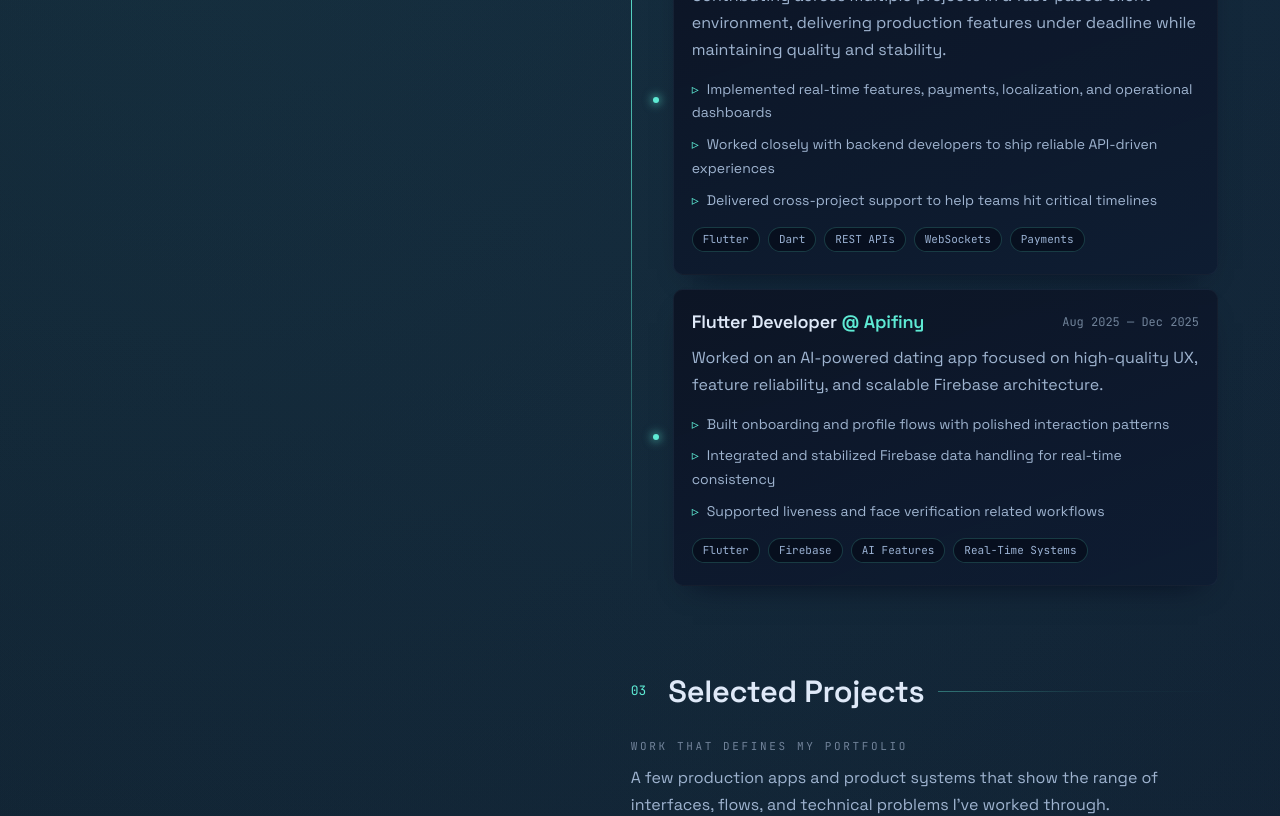
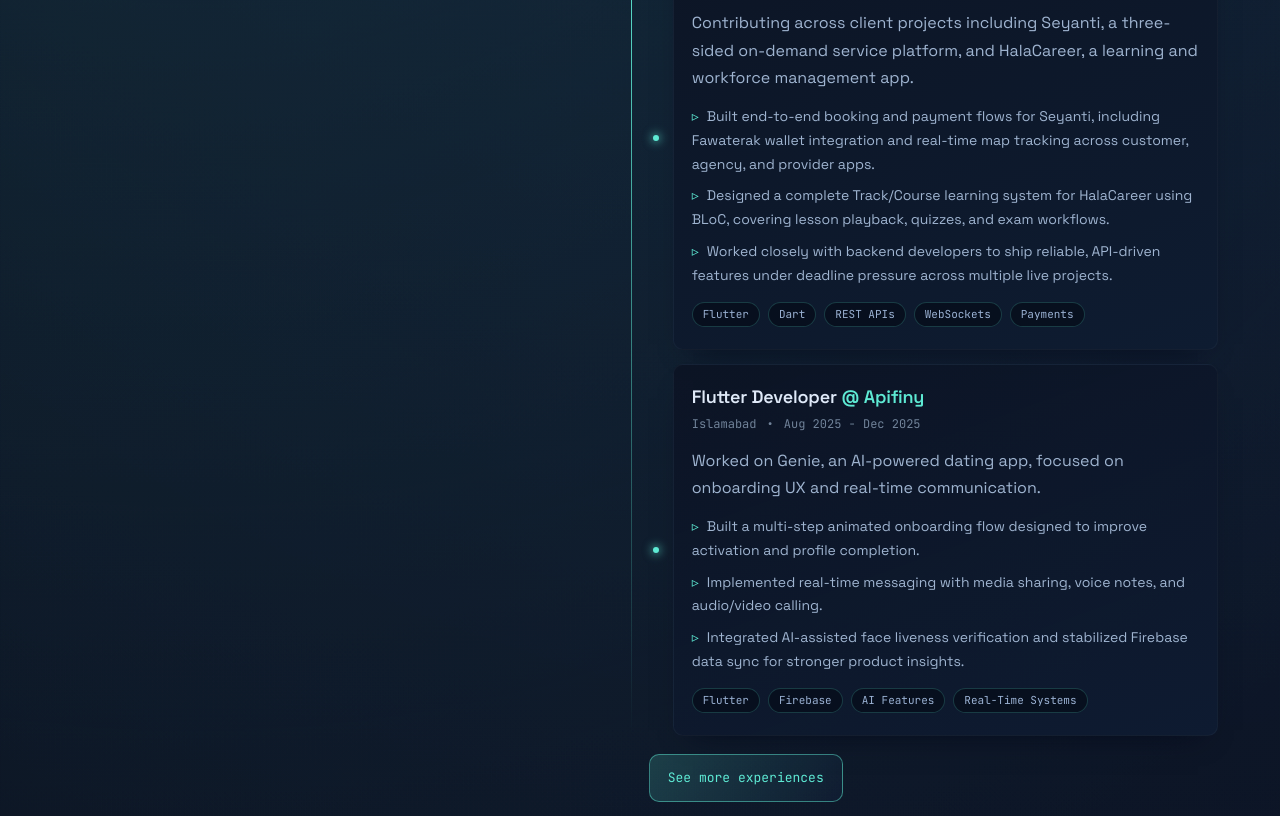
Before and after one commit to IbrarKhanCode/Ibrar-Portfolio, a Next.js app: page / in a window 1280 px wide. Shown: the part 1280-2096 px from the top of the page. Built offline with nearby package versions, Linux system fonts and the light colour scheme.

Commit message:
update experienc and project section

```diff
--- a/components/Experience.tsx
+++ b/components/Experience.tsx
@@ -1,54 +1,136 @@
+"use client";
+
+import { useLayoutEffect, useRef, useState } from "react";
 import SectionHeading from "@/components/SectionHeading";
 
 const experiences = [
   {
-    period: "Jan 2026 — Present",
+    period: "Jan 2026 - Present",
+    location: "Islamabad",
     role: "Flutter Developer",
     company: "ITShifts",
     companyUrl: "https://www.itshifts.com",
     summary:
-      "Contributing across multiple projects in a fast-paced client environment, delivering production features under deadline while maintaining quality and stability.",
+      "Contributing across client projects including Seyanti, a three-sided on-demand service platform, and HalaCareer, a learning and workforce management app.",
     points: [
-      "Implemented real-time features, payments, localization, and operational dashboards",
-      "Worked closely with backend developers to ship reliable API-driven experiences",
-      "Delivered cross-project support to help teams hit critical timelines",
+      "Built end-to-end booking and payment flows for Seyanti, including Fawaterak wallet integration and real-time map tracking across customer, agency, and provider apps.",
+      "Designed a complete Track/Course learning system for HalaCareer using BLoC, covering lesson playback, quizzes, and exam workflows.",
+      "Worked closely with backend developers to ship reliable, API-driven features under deadline pressure across multiple live projects.",
     ],
     tech: ["Flutter", "Dart", "REST APIs", "WebSockets", "Payments"],
   },
   {
-    period: "Aug 2025 — Dec 2025",
+    period: "Aug 2025 - Dec 2025",
+    location: "Islamabad",
     role: "Flutter Developer",
     company: "Apifiny",
     companyUrl: "https://www.linkedin.com/company/apifinytech/posts/?feedView=all",
     summary:
-      "Worked on an AI-powered dating app focused on high-quality UX, feature reliability, and scalable Firebase architecture.",
+      "Worked on Genie, an AI-powered dating app, focused on onboarding UX and real-time communication.",
     points: [
-      "Built onboarding and profile flows with polished interaction patterns",
-      "Integrated and stabilized Firebase data handling for real-time consistency",
-      "Supported liveness and face verification related workflows",
+      "Built a multi-step animated onboarding flow designed to improve activation and profile completion.",
+      "Implemented real-time messaging with media sharing, voice notes, and audio/video calling.",
+      "Integrated AI-assisted face liveness verification and stabilized Firebase data sync for stronger product insights.",
     ],
     tech: ["Flutter", "Firebase", "AI Features", "Real-Time Systems"],
+  },
+  {
+    period: "May 2025 - Jul 2025",
+    location: "Rawalpindi",
+    role: "Flutter Developer Intern",
+    company: "Alfa Origin",
+    companyUrl: "https://alfaorigin.com/",
+    summary:
+      "Contributed as a Flutter developer across three apps, taking features from concept to deployment.",
+    points: [
+      "Built a task-based earning app with email/Google authentication, profile management, and theme switching using Firebase Authentication and Cloud Firestore.",
+      "Collaborated on PDF Flex, contributing PDF viewing, editing, and digital signatures with Provider state management.",
+      "Built core features for an online file transfer app, including Google Sign-In, dynamic file handling, and direct sharing with GetX and Provider.",
+    ],
+    tech: ["Flutter", "Firebase", "Provider", "GetX"],
+  },
+  {
+    period: "Nov 2024 - Jan 2025",
+    location: "Islamabad",
+    role: "Flutter Developer Intern",
+    company: "Structure Limited",
+    companyUrl: "https://www.linkedin.com/company/structures-ltd/",
+    summary:
+      "Delivered a fully featured dating app in just 7 days, building 70+ unique screens under MVVM architecture with Firebase-backed authentication.",
+    points: [
+      "Built secure login and signup flows using Firebase Authentication, with full input validation on both forms",
+      "Structured the app under MVVM architecture for a clean, scalable, and maintainable codebase across 70+ screens",
+      "Implemented Provider for real-time UI updates and state management, paired with smooth custom page transitions and animations",
+    ],
+    tech: ["Flutter", "Firebase Auth", "MVVM", "Provider"],
+  },
+  {
+    period: "Sep 2024 - Oct 2024",
+    location: "Remote",
+    role: "Flutter Developer Intern",
+    company: "Intern Intelligence",
+    companyUrl: "https://www.internintelligence.org/",
+    summary:
+      "Completed a remote Flutter internship building two production-style apps from scratch, with a strong focus on UI polish, smooth animations, and mobile app fundamentals.",
+    points: [
+      "Built a movie app featuring a carousel slider to showcase top and featured titles, with a responsive layout optimized across screen sizes",
+      "Developed an e-commerce app with dynamic product listings, a product detail screen with Hero animations, and full add-to-cart and remove-from-cart functionality",
+      "Focused on smooth page transitions and clean, performant UI using Flutter's rendering engine throughout both projects",
+    ],
+    tech: ["Flutter", "Dart", "UI Animations", "Responsive Design"],
   },
 ];
 
 export default function Experience() {
+  const [showAll, setShowAll] = useState(false);
+  const toggleButtonRef = useRef<HTMLButtonElement | null>(null);
+  const collapseAnchorTop = useRef<number | null>(null);
+  const visibleExperiences = showAll ? experiences : experiences.slice(0, 2);
+  const shouldShowToggle = experiences.length > 2;
+
+  useLayoutEffect(() => {
+    if (showAll || collapseAnchorTop.current === null) {
+      return;
+    }
+
+    const previousTop = collapseAnchorTop.current;
+    collapseAnchorTop.current = null;
+
+    window.requestAnimationFrame(() => {
+      const currentTop = toggleButtonRef.current?.getBoundingClientRect().top;
+
+      if (typeof currentTop === "number") {
+        window.scrollBy({ top: currentTop - previousTop, behavior: "auto" });
+      }
+    });
+  }, [showAll]);
+
+  const toggleShowAll = () => {
+    if (showAll) {
+      collapseAnchorTop.current = toggleButtonRef.current?.getBoundingClientRect().top ?? null;
+    }
+
+    setShowAll((current) => !current);
+  };
+
   return (
     <section id="experience" className="content-section section-content-inset">
       <SectionHeading
         index="02"
         title="Experience"
-        eyebrow="Where I’ve shipped work"
-        description="A snapshot of the product teams and delivery environments where I’ve contributed as a mobile developer over 2+ years."
+        eyebrow="Where I've shipped work"
+        description="A snapshot of the product teams and delivery environments where I've contributed as a mobile developer over 2+ years."
       />
 
-      <ul className="stack-list" aria-label="Work experience entries">
-        {experiences.map((item, index) => (
+      <ul className="stack-list" aria-label="Work experience entries" id="experience-list">
+        {visibleExperiences.map((item, index) => (
           <li
             key={`${item.company}-${item.period}`}
-            className="card-surface stack-item reveal"
+            className={`card-surface stack-item reveal ${showAll && index >= 2 ? "is-visible" : ""}`}
             style={{ animationDelay: `${0.06 + index * 0.1}s` }}
           >
             <div className="meta-row">
+              <div>
                 <h3 style={{ fontSize: 18 }}>
                   {item.role}{" "}
                   <span className="accent">
@@ -67,7 +149,15 @@
                     )}
                   </span>
                 </h3>
-              <span className="meta-period">{item.period}</span>
+                <div
+                  className="mono"
+                  style={{ marginTop: 7, display: "flex", flexWrap: "wrap", gap: 10, fontSize: 12, color: "var(--text-dim)" }}
+                >
+                  {item.location ? <span>{item.location}</span> : null}
+                  {item.location ? <span aria-hidden="true">•</span> : null}
+                  <span>{item.period}</span>
+                </div>
+              </div>
             </div>
 
             <p>{item.summary}</p>
@@ -93,6 +183,21 @@
           </li>
         ))}
       </ul>
+
+      {shouldShowToggle ? (
+        <div style={{ marginTop: 18, display: "flex" }}>
+          <button
+            ref={toggleButtonRef}
+            type="button"
+            className="btn-accent"
+            onClick={toggleShowAll}
+            aria-expanded={showAll}
+            aria-controls="experience-list"
+          >
+            {showAll ? "Show less experiences" : "See more experiences"}
+          </button>
+        </div>
+      ) : null}
     </section>
   );
 }
--- a/components/GenieSlider.tsx
+++ b/components/GenieSlider.tsx
@@ -11,9 +11,10 @@
 type GenieSliderProps = {
   images: GenieImage[];
   projectName?: string;
+  forceVisible?: boolean;
 };
 
-export default function GenieSlider({ images, projectName = "Project" }: GenieSliderProps) {
+export default function GenieSlider({ images, projectName = "Project", forceVisible = false }: GenieSliderProps) {
   const safeImages = useMemo(
     () => (images.length > 0 ? images : [{ src: "/genie.svg", alt: "Genie app" }]),
     [images]
@@ -77,7 +78,7 @@
   return (
     <figure
       ref={sliderRef as React.RefObject<HTMLElement>}
-      className="genie-slider reveal-scale"
+      className={`genie-slider reveal-scale ${forceVisible ? "is-visible" : ""}`}
       aria-label={`${projectName} app screenshots`}
       onMouseEnter={() => setIsPaused(true)}
       onMouseLeave={() => setIsPaused(false)}
--- a/components/Projects.tsx
+++ b/components/Projects.tsx
@@ -1,3 +1,6 @@
+"use client";
+
+import { useLayoutEffect, useRef, useState } from "react";
 import Image from "next/image";
 import GenieSlider from "@/components/GenieSlider";
 import SectionHeading from "@/components/SectionHeading";
@@ -23,7 +26,7 @@
     highlights: [
       "Built a 4-player real-time multiplayer client/server architecture with Socket.IO, featuring client-side prediction, server reconciliation, and snapshot interpolation for smooth remote-player movement.",
       "Designed an authoritative Node.js backend running a deterministic 30 Hz fixed-tick loop for movement, shooting, enemy AI, and collisions, paired with a custom spatial-hashing system on both client and server for scalable performance.",
-      "Implemented a server-authoritative Chronos Rewind mechanic — a rolling history buffer letting players revert ~3 seconds of state, enforced with server-side cooldowns.",
+      "Implemented a server-authoritative Chronos Rewind mechanic - a rolling history buffer letting players revert ~3 seconds of state, enforced with server-side cooldowns.",
       "Integrated Supabase for anonymous/Google Sign-In auth, player profiles, match history, and leaderboards, with the backend containerized via Docker and deployed on Fly.io.",
     ],
     tech: ["Flutter", "Flame", "Node.js", "Socket.IO", "Supabase"],
@@ -39,7 +42,7 @@
       "Implemented an AODV-inspired multi-hop routing protocol with RouteRequest/RouteReply/RouteError packets, enabling reliable message forwarding across multiple peer hops.",
       "Built a store-and-forward messaging queue that persists undelivered messages and automatically retries delivery when the destination peer comes back into range.",
       "Designed a custom BLE packet fragmentation and reassembly protocol to fit payloads within Bluetooth's 20-byte ATT MTU, with sequence flags and reassembly timeouts.",
-      "Architected the app with MVI and Clean Architecture using Hilt DI and Room persistence, with a foreground service keeping the mesh alive in the background and full Android 11–14+ permission handling.",
+      "Architected the app with MVI and Clean Architecture using Hilt DI and Room persistence, with a foreground service keeping the mesh alive in the background and full Android 11-14+ permission handling.",
     ],
     tech: ["Kotlin", "Jetpack Compose", "Hilt", "Room", "Coroutines"],
     links: [],
@@ -189,23 +192,54 @@
 ];
 
 export default function Projects() {
+  const [showAll, setShowAll] = useState(false);
+  const toggleButtonRef = useRef<HTMLButtonElement | null>(null);
+  const collapseAnchorTop = useRef<number | null>(null);
+  const visibleProjects = showAll ? projects : projects.slice(0, 2);
+  const shouldShowToggle = projects.length > 2;
+
+  useLayoutEffect(() => {
+    if (showAll || collapseAnchorTop.current === null) {
+      return;
+    }
+
+    const previousTop = collapseAnchorTop.current;
+    collapseAnchorTop.current = null;
+
+    window.requestAnimationFrame(() => {
+      const currentTop = toggleButtonRef.current?.getBoundingClientRect().top;
+
+      if (typeof currentTop === "number") {
+        window.scrollBy({ top: currentTop - previousTop, behavior: "auto" });
+      }
+    });
+  }, [showAll]);
+
+  const toggleShowAll = () => {
+    if (showAll) {
+      collapseAnchorTop.current = toggleButtonRef.current?.getBoundingClientRect().top ?? null;
+    }
+
+    setShowAll((current) => !current);
+  };
+
   return (
     <section id="projects" className="content-section">
       <SectionHeading
         index="03"
         title="Selected Projects"
         eyebrow="Work that defines my portfolio"
-        description="A few production apps and product systems that show the range of interfaces, flows, and technical problems I’ve worked through."
+        description="A few production apps and product systems that show the range of interfaces, flows, and technical problems I've worked through."
       />
 
-      <ul className="stack-list" aria-label="Project list">
-        {projects.map((project, index) => {
+      <ul className="stack-list" aria-label="Project list" id="projects-list">
+        {visibleProjects.map((project, index) => {
           const isPennyPulse = project.title === "Penny Pulse";
 
           return (
             <li
               key={project.title}
-            className="project-shell reveal"
+              className={`project-shell reveal ${showAll && index >= 2 ? "is-visible" : ""}`}
               style={{ animationDelay: `${0.06 + index * 0.1}s` }}
             >
               <div className="card-surface stack-item project-summary">
@@ -284,13 +318,32 @@
 
               {project.screenshots && project.screenshots.length > 0 ? (
                 <div className="project-screenshots">
-                <GenieSlider images={project.screenshots} projectName={project.title} />
+                  <GenieSlider
+                    images={project.screenshots}
+                    projectName={project.title}
+                    forceVisible={showAll && index >= 2}
+                  />
                 </div>
               ) : null}
             </li>
           );
         })}
       </ul>
+
+      {shouldShowToggle ? (
+        <div style={{ marginTop: 18, display: "flex" }}>
+          <button
+            ref={toggleButtonRef}
+            type="button"
+            className="btn-accent"
+            onClick={toggleShowAll}
+            aria-expanded={showAll}
+            aria-controls="projects-list"
+          >
+            {showAll ? "Show less projects" : "See more projects"}
+          </button>
+        </div>
+      ) : null}
     </section>
   );
 }
```
Also changed, not shown: 1 other file (tests, documents, lock files or other folders). Lines whose indentation alone changed are shown as unchanged.
